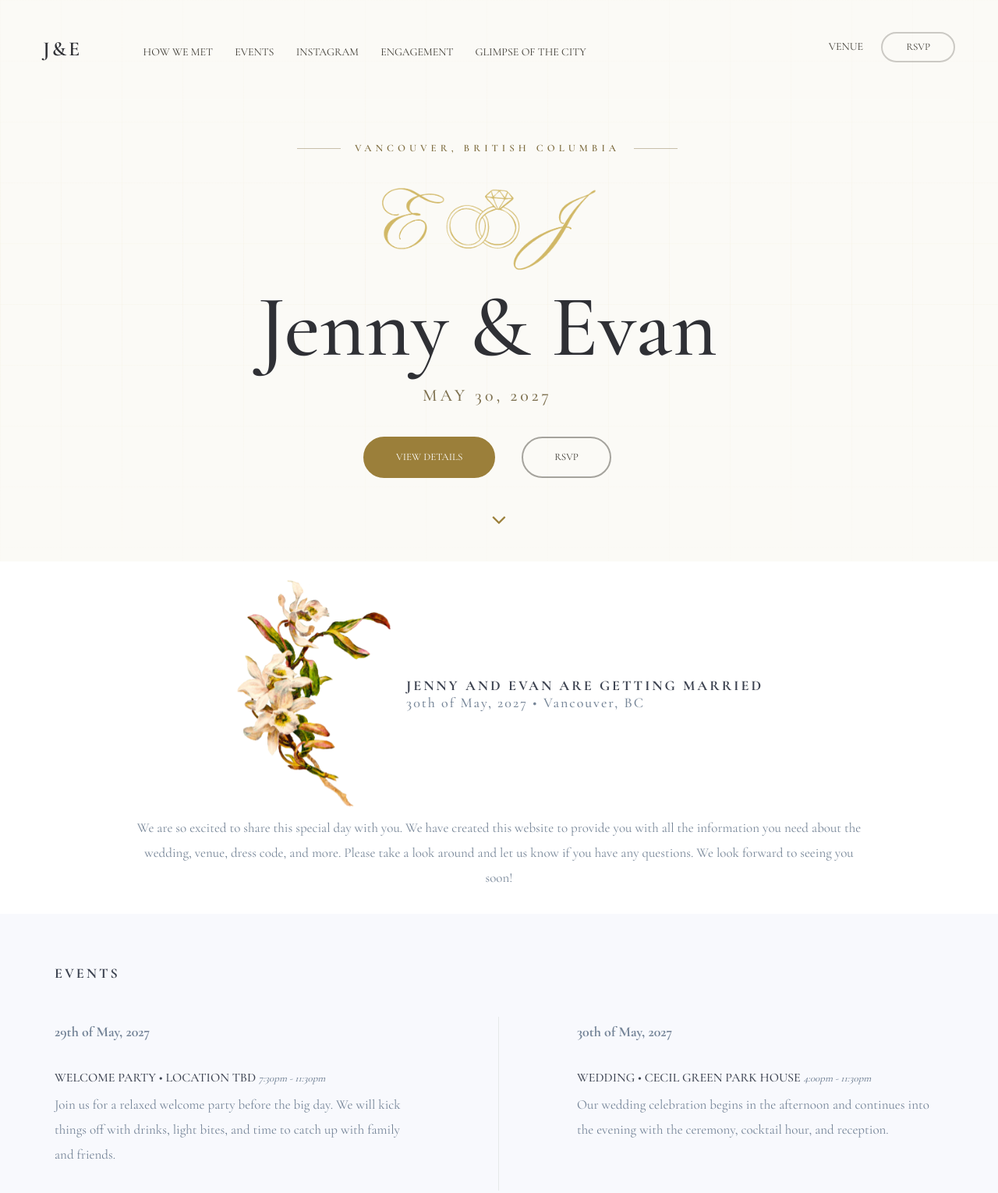
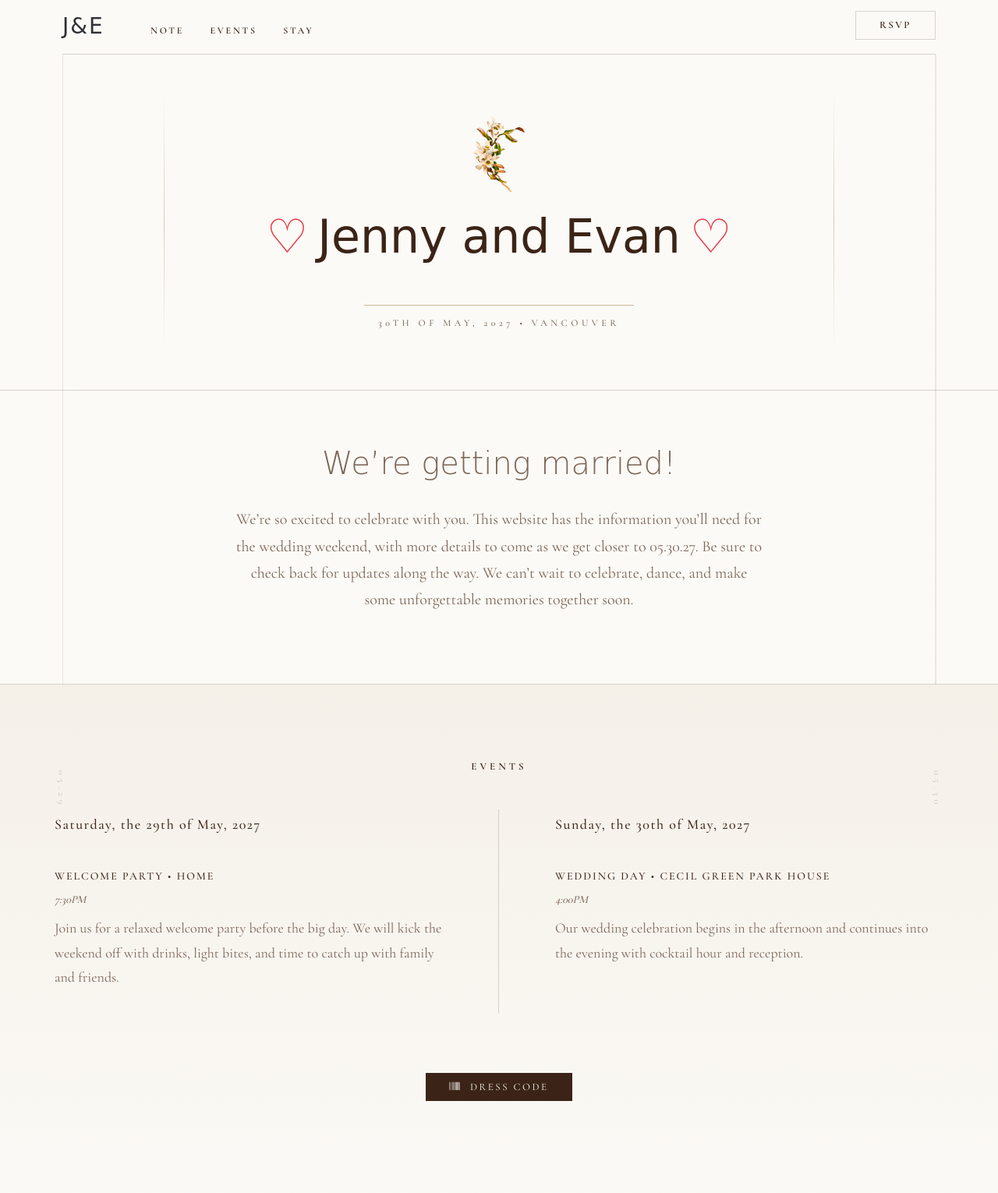
Before and after one commit to jenny-ll/evan-and-jenny, a website: page index.html in a window 1280 px wide. Shown: the top 1530 px of the page at 78% size. Drawn offline with nearby package versions, Linux system fonts and the light colour scheme; some packages are replaced by stand-ins of ours; files whose address does not match are found by name; a web font is replaced by a local one.

Commit message:
New style complete

```diff
--- /dev/null
+++ b/css/minimal.css
@@ -0,0 +1,494 @@
+@import url("https://fonts.cdnfonts.com/css/amsterdam-handwriting");
+
+/* Minimal editorial refresh */
+@font-face {
+    font-family: "Amsterdam Handwriting Local";
+    src:
+        local("Amsterdam Handwriting"),
+        local("AmsterdamHandwriting"),
+        url("../fonts/amsterdam-handwriting.woff2") format("woff2"),
+        url("../fonts/amsterdam-handwriting.woff") format("woff");
+    font-weight: 400;
+    font-style: normal;
+    font-display: swap;
+}
+
+:root {
+    --paper: #fbfaf6;
+    --paper-warm: #f5f0e8;
+    --ink: #3b2417;
+    --muted: #7c6658;
+    --line: rgba(59, 36, 23, 0.18);
+    --accent: #9f6e46;
+    --soft-accent: #cdb795;
+}
+
+html,
+body {
+    background: var(--paper);
+    overflow-x: hidden;
+}
+
+body {
+    color: var(--muted);
+    font-family: "Cormorant Garamond", Georgia, "Times New Roman", serif;
+    background:
+        linear-gradient(90deg, transparent 0, transparent calc(50% - 560px), var(--line) calc(50% - 560px), transparent calc(50% - 559px), transparent calc(50% + 559px), var(--line) calc(50% + 560px), transparent calc(50% + 561px)),
+        var(--paper);
+}
+
+p {
+    max-width: 680px;
+    margin-left: auto;
+    margin-right: auto;
+    color: var(--muted);
+    font-size: 18px;
+    line-height: 1.75;
+}
+
+h3 {
+    color: var(--ink);
+    font-size: 13px;
+    font-weight: 600;
+    letter-spacing: 4px;
+    line-height: 1.4;
+}
+
+h4,
+h5 {
+    color: var(--ink);
+    letter-spacing: 1.5px;
+}
+
+a,
+a:hover,
+a:focus {
+    color: var(--ink);
+}
+
+.navigation,
+.fixed {
+    position: fixed;
+    top: 0;
+    left: 0;
+    width: 100%;
+    z-index: 999;
+    background: rgba(251, 250, 246, 0.96);
+    backdrop-filter: blur(10px);
+}
+
+header {
+    width: min(1120px, 90vw);
+    padding: 20px 0;
+    border-bottom: 1px solid var(--line);
+}
+
+header a,
+header ul.primary-nav li a,
+header ul.member-actions li a,
+.fixed header a,
+.fixed header .logo-mark,
+.fixed header ul.primary-nav li a,
+.fixed header ul.member-actions li a {
+    color: var(--ink);
+}
+
+header a {
+    font-size: 12px;
+    font-weight: 600;
+    letter-spacing: 2.8px;
+}
+
+header .logo-mark {
+    font-family: "Amsterdam Handwriting Local", "Amsterdam Handwriting", "Apple Chancery", "Snell Roundhand", cursive;
+    font-size: 28px;
+    font-weight: 400;
+    letter-spacing: 2px;
+    font-style: normal;
+    text-transform: none;
+}
+
+header ul.primary-nav {
+    margin-left: 56px;
+}
+
+header ul.primary-nav li a {
+    padding-right: 30px;
+}
+
+header ul.primary-nav li a:hover,
+header ul.member-actions li a:hover {
+    color: var(--accent);
+}
+
+header .member-actions {
+    top: 14px;
+}
+
+.btn,
+.btn-white,
+.btn-fill {
+    border-width: 1px;
+    border-radius: 0;
+    letter-spacing: 2.5px;
+    background: transparent;
+}
+
+.btn-white,
+.fixed header ul.member-actions li a.btn-white,
+header ul.member-actions li a.btn-white {
+    color: var(--ink);
+    border-color: var(--line);
+}
+
+.btn:hover,
+.btn:focus,
+.btn-white:hover,
+.btn-white:focus,
+.btn-fill:hover,
+.btn-fill:focus {
+    color: var(--paper);
+    border-color: var(--ink);
+    background: var(--ink);
+}
+
+.btn-accent,
+.btn-fill {
+    color: var(--paper);
+    border-color: var(--ink);
+    background: var(--ink);
+}
+
+.section-padding {
+    padding: 76px 0;
+}
+
+#invitation {
+    position: relative;
+    padding: 148px 0 74px;
+    border-bottom: 1px solid var(--line);
+}
+
+#invitation:before,
+#invitation:after {
+    content: "";
+    position: absolute;
+    top: 118px;
+    bottom: 52px;
+    width: 1px;
+    background: linear-gradient(180deg, transparent, rgba(159, 110, 70, 0.34), transparent);
+}
+
+#invitation:before {
+    left: calc(50% - 430px);
+}
+
+#invitation:after {
+    right: calc(50% - 430px);
+}
+
+.invite-title-block {
+    display: block;
+    text-align: center;
+}
+
+.invite-lily {
+    height: 100px;
+    margin: 0 auto 22px;
+    opacity: 0.72;
+    filter: sepia(0.16) saturate(0.75) contrast(0.88);
+}
+
+.invite-title-text {
+    align-items: center;
+}
+
+.invite-title-main {
+    max-width: 760px;
+    margin: 0 auto;
+    color: var(--ink);
+    font-family: "Amsterdam Handwriting Local", "Amsterdam Handwriting", "Apple Chancery", "Snell Roundhand", "Lucida Calligraphy", "Brush Script MT", cursive;
+    font-size: clamp(36px, 5.2vw, 60px);
+    font-style: normal;
+    font-weight: 400;
+    line-height: 1.12;
+    letter-spacing: 0;
+    text-transform: none;
+    overflow-wrap: normal;
+    display: flex;
+    align-items: center;
+    justify-content: center;
+    gap: 12px;
+}
+
+.invite-title-main span:not(.heart) {
+    display: block;
+}
+
+.heart {
+    color: #e63946;
+    display: inline;
+    flex-shrink: 0;
+}
+
+/* Amsterdam handwriting for headline pieces */
+.amsterdam {
+    font-family: "Amsterdam Handwriting Local", "Amsterdam Handwriting", "Apple Chancery", "Snell Roundhand", "Lucida Calligraphy", "Brush Script MT", cursive;
+    font-size: clamp(22px, 3.6vw, 40px);
+    line-height: 1.05;
+    display: inline-block;
+    vertical-align: middle;
+}
+
+.invite-title-date {
+    display: block;
+    max-width: 760px;
+    margin: 50px auto 0;
+    padding: 12px 18px 0;
+    border-top: 1px solid var(--soft-accent);
+    color: var(--muted);
+    font-size: 12px;
+    letter-spacing: 4.5px;
+    line-height: 1.8;
+    text-align: right;
+}
+
+.heart-fade-in {
+    opacity: 0;
+    filter: blur(2px);
+    animation: heart-fade 1.5s ease 0.3s forwards;
+}
+
+@keyframes heart-fade {
+    to {
+        opacity: 1;
+        filter: blur(0);
+    }
+}
+
+#intro {
+    padding: 72px 0 60px;
+    border-bottom: 1px solid var(--line);
+}
+
+#intro p {
+    max-width: min(680px, calc(100vw - 56px));
+    text-align: center;
+    font-size: 20px;
+    line-height: 1.72;
+}
+
+section.events,
+.events {
+    background: linear-gradient(180deg, var(--paper-warm), var(--paper));
+    border-top: 0;
+    border-bottom: 1px solid var(--line);
+}
+
+.events .container {
+    position: relative;
+}
+
+.events .container:before {
+    content: "05.29";
+    position: absolute;
+    top: 34px;
+    left: 15px;
+    color: rgba(59, 36, 23, 0.24);
+    font-size: 12px;
+    letter-spacing: 5px;
+    writing-mode: vertical-rl;
+    text-orientation: mixed;
+}
+
+.events .container:after {
+    content: "05.30";
+    position: absolute;
+    top: 34px;
+    right: 15px;
+    color: rgba(59, 36, 23, 0.24);
+    font-size: 12px;
+    letter-spacing: 5px;
+    writing-mode: vertical-rl;
+    text-orientation: mixed;
+}
+
+.events .leftcol {
+    padding-right: 72px;
+    border-right: 1px solid var(--line);
+}
+
+.events .rightcol {
+    padding-left: 72px;
+}
+
+.events h4 {
+    margin-bottom: 14px;
+}
+
+.events h4 strong {
+    font-weight: 500;
+    color: var(--ink);
+}
+
+.events h5 {
+    font-size: 14px;
+    letter-spacing: 2px;
+    line-height: 1.7;
+}
+
+.events .time {
+    display: block;
+    margin-top: 6px;
+    color: var(--muted);
+    font-size: 14px;
+    letter-spacing: 0;
+    text-transform: none;
+}
+
+#video-bg {
+    display: none;
+}
+
+#map {
+    border-bottom: 1px solid var(--line);
+}
+
+#map .header,
+.events .header {
+    padding-bottom: 36px;
+}
+
+.rsvp {
+    background: var(--paper);
+    padding-top: 76px;
+    padding-bottom: 92px;
+}
+
+.rsvp .rsvp-form .form-input-group {
+    border: 1px solid var(--line);
+    border-radius: 0;
+    background: transparent;
+}
+
+.rsvp .rsvp-form .form-input-group input {
+    border-radius: 0;
+    background: rgba(255, 255, 255, 0.35);
+    font-family: "Cormorant Garamond", Georgia, "Times New Roman", serif;
+    font-size: 17px;
+}
+
+.rsvp .rsvp-form .form-input-group i {
+    color: var(--accent);
+}
+
+footer .content {
+    border-top: 1px solid var(--line);
+    padding-top: 34px;
+}
+
+footer .to-top-wrapper {
+    display: none;
+}
+
+footer p {
+    color: var(--muted);
+    font-size: 14px;
+    letter-spacing: 4px;
+    text-transform: uppercase;
+}
+
+@media screen and (max-width: 991px) {
+    .header-nav {
+        background: var(--paper);
+    }
+
+    nav ul li a,
+    nav ul.primary-nav li a,
+    nav ul.member-actions li a {
+        color: var(--ink);
+        font-size: 20px;
+        letter-spacing: 3px;
+    }
+
+    .navicon {
+        top: 23px;
+    }
+
+    .nav-toggle span,
+    .nav-toggle span:before,
+    .nav-toggle span:after {
+        height: 2px;
+        background: var(--ink);
+    }
+
+    header {
+        padding-left: 0;
+    }
+
+    .events .leftcol,
+    .events .rightcol {
+        padding: 0 15px;
+        border-right: 0;
+        text-align: center;
+    }
+
+    #invitation {
+        padding-top: 132px;
+    }
+
+    #invitation:before,
+    #invitation:after,
+    .events .container:before {
+        display: none;
+    }
+
+    .invite-title-main {
+        max-width: 82vw;
+        font-size: clamp(25px, 6.8vw, 32px);
+        line-height: 1.18;
+    }
+}
+
+@media screen and (max-width: 640px) {
+    header {
+        padding: 18px 0;
+    }
+
+    header .logo-mark {
+        font-size: 18px;
+    }
+
+    .invite-lily {
+        height: 75px;
+    }
+
+    .invite-title-date {
+        max-width: 82vw;
+        margin-left: auto;
+        margin-right: auto;
+        font-size: 10px;
+        letter-spacing: 2.2px;
+        overflow-wrap: break-word;
+    }
+
+    .invite-title-main {
+        max-width: 80vw;
+        font-size: clamp(21px, 5.5vw, 25px);
+    }
+
+    .section-padding {
+        padding: 58px 0;
+    }
+
+    #intro p {
+        width: 260px;
+        max-width: 100%;
+        font-size: 18px;
+        line-height: 1.78;
+    }
+
+    .btn-small {
+        padding: 8px 20px;
+    }
+}
--- a/index.html
+++ b/index.html
@@ -56,6 +56,7 @@
     <link rel="stylesheet" href="css/flexslider.css">
     <link rel="stylesheet" href="css/styles.min.css">
     <link rel="stylesheet" href="css/queries.css">
+    <link rel="stylesheet" href="css/minimal.css">
     <link rel="stylesheet" href="node_modules/animate.css/animate.min.css" onerror="loadCssFromCDN('animate.css')">
     <link rel="stylesheet" href="node_modules/font-awesome/css/font-awesome.min.css" onerror="loadCssFromCDN('font-awesome.css')">
     <script src="js/vendor/modernizr-2.8.3-respond-1.4.2.min.js"></script>
@@ -65,7 +66,6 @@
 <p class="browserupgrade">You are using an <strong>outdated</strong> browser. Please <a href="https://browsehappy.com/">upgrade
     your browser</a> to improve your experience.</p>
 <![endif]-->
-<section class="hero">
 <section class="navigation">
     <header>
         <div class="header-content">
@@ -73,14 +73,11 @@
             <div class="header-nav">
                 <nav>
                     <ul class="primary-nav">
-                            <li><a href="#intro">How we met</a></li>
+                        <li><a href="#intro">Note</a></li>
                         <li><a href="#events">Events</a></li>
-                            <li><a href="#instagram">Instagram</a></li>
-                            <li><a href="#eng-pics">Engagement</a></li>
-                            <li class="hidden-sm hidden-xs"><a href="#video-bg">Glimpse of the city</a></li>
+                        <li><a href="#map">Stay</a></li>
                     </ul>
                     <ul class="member-actions">
-                            <li><a href="#map" class="login">Venue</a></li>
                         <li><a href="#rsvp" class="btn-white btn-small">RSVP</a></li>
                     </ul>
                 </nav>
@@ -91,24 +88,6 @@
         </div>
     </header>
 </section>
-    <div class="container">
-        <div class="row">
-            <div class="col-md-10 col-md-offset-1">
-                <div class="hero-content text-center">
-                    <p class="hero-kicker">Vancouver, British Columbia</p>
-                    <img src="img/logo-lg.png" alt="Jenny and Evan monogram">
-                    <h1>Jenny &amp; Evan</h1>
-                    <p class="intro">May 30, 2027</p>
-                    <div class="hero-actions">
-                        <a href="#events" class="btn btn-accent btn-large btn-margin-right">View Details</a>
-                        <a href="#rsvp" class="btn btn-ghost btn-large">RSVP</a>
-                    </div>
-                </div>
-            </div>
-        </div>
-    </div>
-    <div class="down-arrow floating-arrow"><a href="#invitation"><i class="fa fa-angle-down"></i></a></div>
-</section>
 
 <section id="invitation" class="section-padding">
     <div class="container">
@@ -118,8 +97,8 @@
                     <img src="img/lily.png" alt="Lily" class="invite-lily lily-fade-in">
 
                     <div class="invite-title-text">
-                    <h3 class="invite-title-main">Jenny and Evan are getting married</h3>
-                    <h4 class="invite-title-date">30th of May, 2027 • Vancouver, BC</h4>
+                    <h3 class="invite-title-main"><span class="heart heart-fade-in">♡</span> <span>Jenny and Evan</span> <span class="heart heart-fade-in">♡</span></h3>
+                    <h4 class="invite-title-date">30th of May, 2027 • Vancouver</h4>
                     </div>
                 </div>
                 </div>
@@ -146,10 +125,11 @@
         <div class="row">
         <div class="col-md-10 col-md-offset-1 text-center">
             <p>
-            We are so excited to share this special day with you.
-            We have created this website to provide you with all the information you need about the wedding,
-            venue, dress code, and more. Please take a look around and let us know if you have any questions.
-            We look forward to seeing you soon!
+            <span class="amsterdam">We’re getting married!</span> <br> <br>
+            We’re so excited to celebrate with you.
+This website has the information you’ll need for the wedding weekend, with more details to come as we get closer to 05.30.27. Be sure to check back for updates along the way.
+
+We can’t wait to celebrate, dance, and make some unforgettable memories together soon.
             </p>
         </div>
         </div>
@@ -166,20 +146,20 @@
         <div class="row">
             <div class="col-md-6 col-sm-12 col-xs-12 leftcol">
                 <div class="wp3">
-                    <h4><strong>29th of May, 2027</strong></h4>
+                    <h4><strong>Saturday, the 29th of May, 2027</strong></h4>
                     <br>
-                    <h5>Welcome Party • Location TBD <span class="time">7:30PM - 11:30PM</span></h5>
-                    <p>Join us for a relaxed welcome party before the big day. We will kick things off with drinks,
+                    <h5>Welcome Party • Home <span class="time">7:30PM</span></h5>
+                    <p>Join us for a relaxed welcome party before the big day. We will kick the weekend off with drinks,
                         light bites, and time to catch up with family and friends.</p>
                     <!-- <p>Location: The Keefer Bar</p> -->
                 </div>
             </div>
             <div class="col-md-6 col-sm-12 col-xs-12 rightcol">
                 <div class="wp4">
-                    <h4><strong>30th of May, 2027</strong></h4>
+                    <h4><strong>Sunday, the 30th of May, 2027</strong></h4>
                     <br>
-                    <h5>Wedding • Cecil Green Park House <span class="time">4:00PM - 11:30PM</span></h5>
-                    <p>Our wedding celebration begins in the afternoon and continues into the evening with the ceremony, cocktail hour, and reception.</p>
+                    <h5>Wedding Day • Cecil Green Park House <span class="time">4:00PM</span></h5>
+                    <p>Our wedding celebration begins in the afternoon and continues into the evening with cocktail hour and reception.</p>
                     <!-- <p>Location: Cecil Green Park House</p> -->
                 </div>
             </div>
@@ -215,7 +195,6 @@
                         <strong>Cocktail attire</strong>
                         <br>
                         Elegant, polished attire is encouraged! Think suits and ties, midi or maxi dresses, cocktail dresses, or jumpsuits.
-                        Vancouver evenings can be cool, so a wrap or light jacket is recommended.
                 </div>
             </div><!-- /.modal-content -->
         </div><!-- /.modal-dialog -->
@@ -345,21 +324,26 @@
         </div>
         <div class="row">
             <div class="col-md-10 col-md-offset-1 text-center">
-                <p>To provide the most flexibility for our guests, we will not have designated accommodation blocks.
-                    Below are a few options we recommend based on our local knowledge.
-                    Please book early (at least 4 months in advance), as these options can fill up quickly, especially in late spring.</p>
+                <p>We will not be providing any designated accommodations for our guests. We hope that this will give everyone more flexibility
+                    in their travel arrangements. To help our friends and family who are coming from out of town, we have put together some recommendations for where to stay.</p>
 
-                <h5>Near Cecil Green Park House (UBC / Point Grey)</h5>
-                <p>Best for staying close to the venue and enjoying a quieter area. Good options include hotels near
-                    UBC campus or Point Grey.</p>
+                <h5>Near Cecil Green Park House (UBC)</h5>
+                <p><i>For those who want to enjoy the beauty of UBC's campus and be close to the venue.</i></p>
+                <p>Gage Suites at UBC<br>
+                West Coast Suites at UBC</p>
+
+                <h5>Kitsilano / West Broadway</h5>
+                <p><i>A gorgeous area of Vancouver with lots of short-term stay options, plus easy access to the
+                    beach and a straightforward drive to Cecil Green Park House.</i></p>
+                <p>Short-term stays (Airbnb, Vrbo)</p>
 
                 <h5>Downtown Vancouver</h5>
-                <p>Best for guests who want easy access to restaurants, shopping, and sightseeing. Downtown offers the
-                    widest range of hotels and is about a 20 to 30 minute drive from the venue depending on traffic.</p>
-
-                <h5>Kitsilano / West Broadway</h5>
-                <p>A convenient middle-ground with boutique hotels and short-term stay options, plus easy access to the
-                    beach and a straightforward drive to Cecil Green Park House.</p>
+                <p><i>Best for guests who want easy access to sightseeing, restaurants, and shopping. Downtown offers the
+                    widest range of hotels and is about a 20-30 minute drive from Cecil Green Park House.</i></p>
+                <p>JW Marriott Parq<br>
+                    Hyatt Regency Vancouver<br>
+                    Fairmont Hotel Vancouver<br>
+                    The Westin Bayshore (close to Stanley Park!)<br>
             </div>
         </div>
     </div>
@@ -387,8 +371,8 @@
     <div class="container">
         <div class="row">
             <div class="col-md-6 col-md-offset-3">
-                <h3>What are you waiting for?</h3>
-                <p>We would greatly appreciate if you could RSVP before 1st of November '17</p>
+                <h3>RSVP - coming soon</h3>
+                <p>Formal invitations will be sent out in March 2027. We will kindly request your RSVP by the 30th of April, 2027.</p>
                 <form id="rsvp-form" class="rsvp-form"
                       action=""
                       method="POST">
@@ -396,14 +380,14 @@
                         <div class="col-md-6 col-sm-6">
                             <div class="form-input-group">
                                 <i class="fa fa-envelope"></i><input type="email" name="email" class=""
-                                                                     placeholder="Your email"
+                                                                     placeholder="Email"
                                                                      required>
                             </div>
                         </div>
                         <div class="col-md-6 col-sm-6">
                             <div class="form-input-group">
                                 <i class="fa fa-user"></i><input name="name" class=""
-                                                                 placeholder="Your name"
+                                                                 placeholder="Full Name"
                                                                  required>
                             </div>
                         </div>
@@ -413,7 +397,7 @@
                             <div class="form-input-group">
                                 <i class="fa fa-users"></i><input type="number" name="extras" class="" min="0"
                                                                   max="4"
-                                                                  placeholder="Husband/Wife or kids"
+                                                                  placeholder="Additional Guests"
                                                                   required>
                             </div>
                         </div>
@@ -430,8 +414,7 @@
                         <div class="col-md-12" id="alert-wrapper"></div>
                     </div>
                     <button class="btn-fill rsvp-btn">
-                        Yes,
-                        that's me!
+                        RSVP
                     </button>
                 </form>
             </div>
@@ -444,7 +427,7 @@
         <div class="row">
             <div class="col-sm-12 text-center content">
                 <span class="to-top-wrapper"><a href="#top" class="to-top"><i class="fa fa-angle-up"></i></a></span>
-                <p>Crafted by Ram with lots of <span class="fa fa-heart pulse2"></span> for Antara</p>
+                <p>Jenny &amp; Evan</p>
             </div>
         </div>
     </div>
--- a/js/scripts.js
+++ b/js/scripts.js
@@ -108,39 +108,6 @@ $(document).ready(function () {
     $(".header-nav").toggleClass("open");
   });
 
-  /***************** Header BG Scroll ******************/
-
-  $(function () {
-    $(window).scroll(function () {
-      var scroll = $(window).scrollTop();
-
-      if (scroll >= 20) {
-        $("section.navigation").addClass("fixed");
-        $("header").css({
-          "border-bottom": "none",
-          padding: "35px 0",
-        });
-        $("header .member-actions").css({
-          top: "26px",
-        });
-        $("header .navicon").css({
-          top: "34px",
-        });
-      } else {
-        $("section.navigation").removeClass("fixed");
-        $("header").css({
-          "border-bottom": "solid 1px rgba(255, 255, 255, 0.2)",
-          padding: "50px 0",
-        });
-        $("header .member-actions").css({
-          top: "41px",
-        });
-        $("header .navicon").css({
-          top: "48px",
-        });
-      }
-    });
-  });
   /***************** Smooth Scrolling ******************/
 
   $(function () {
```
Also changed, not shown: css/styles.min.css. Lines whose indentation alone changed are shown as unchanged.
